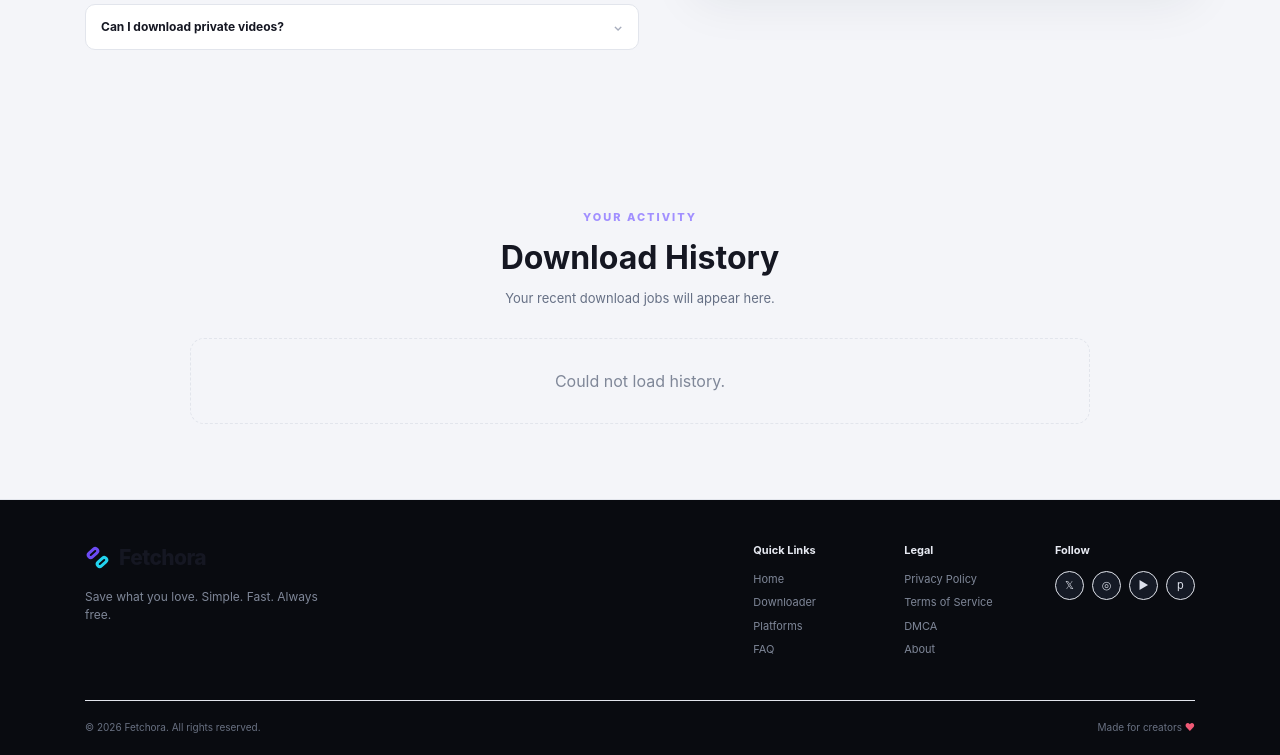
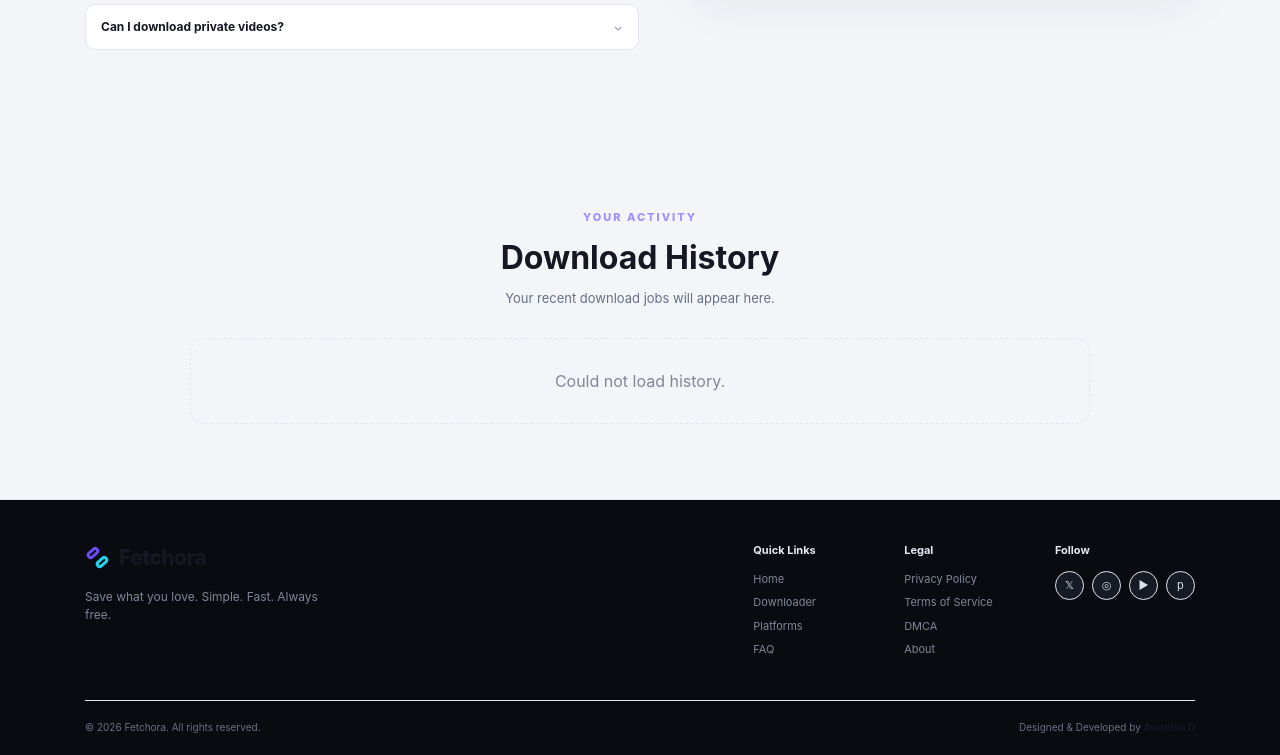
Before and after one commit to Awanish-d/UniversalDownloader, a website: page index.html in a window 1280 px wide. Shown: the part 2819-3574 px from the top of the page. Drawn offline with Linux system fonts and the light colour scheme; no server answers.

Commit message:
Add developer credit to footer

```diff
--- a/index.html
+++ b/index.html
@@ -722,10 +722,20 @@
             </div>
         </div>
 
-        <div class="container footer-bottom">
-            <span>© 2026 Fetchora. All rights reserved.</span>
-            <span>Made for creators <b>♥</b></span>
-        </div>
+       <div class="container footer-bottom">
+    <span>© 2026 Fetchora. All rights reserved.</span>
+
+    <span class="developer-credit">
+        Designed & Developed by
+        <a
+            href="https://awanish-d.vercel.app/"
+            target="_blank"
+            rel="noopener noreferrer"
+        >
+            Awanish D
+        </a>
+    </span>
+</div>
     </footer>
 
     <script src="script.js"></script>
--- a/style.css
+++ b/style.css
@@ -2358,3 +2358,27 @@ html[data-theme="light"] .nav-link.active {
     }
 
 }
+
+/* Developer Credit */
+
+.developer-credit {
+    color: var(--muted);
+}
+
+.developer-credit a {
+    color: var(--text);
+    font-weight: 700;
+    transition: color 0.2s ease;
+}
+
+.developer-credit a:hover {
+    color: var(--primary);
+}
+
+html[data-theme="light"] .developer-credit a {
+    color: #151722;
+}
+
+html[data-theme="light"] .developer-credit a:hover {
+    color: var(--primary);
+}
```
